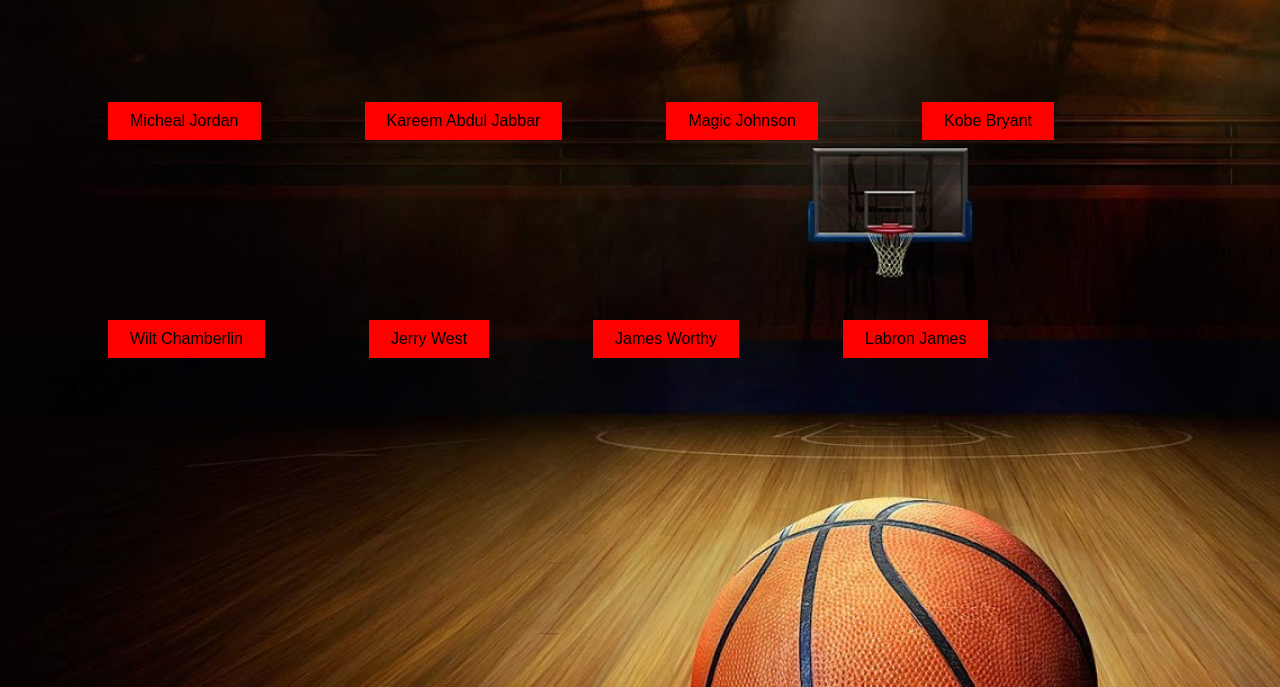
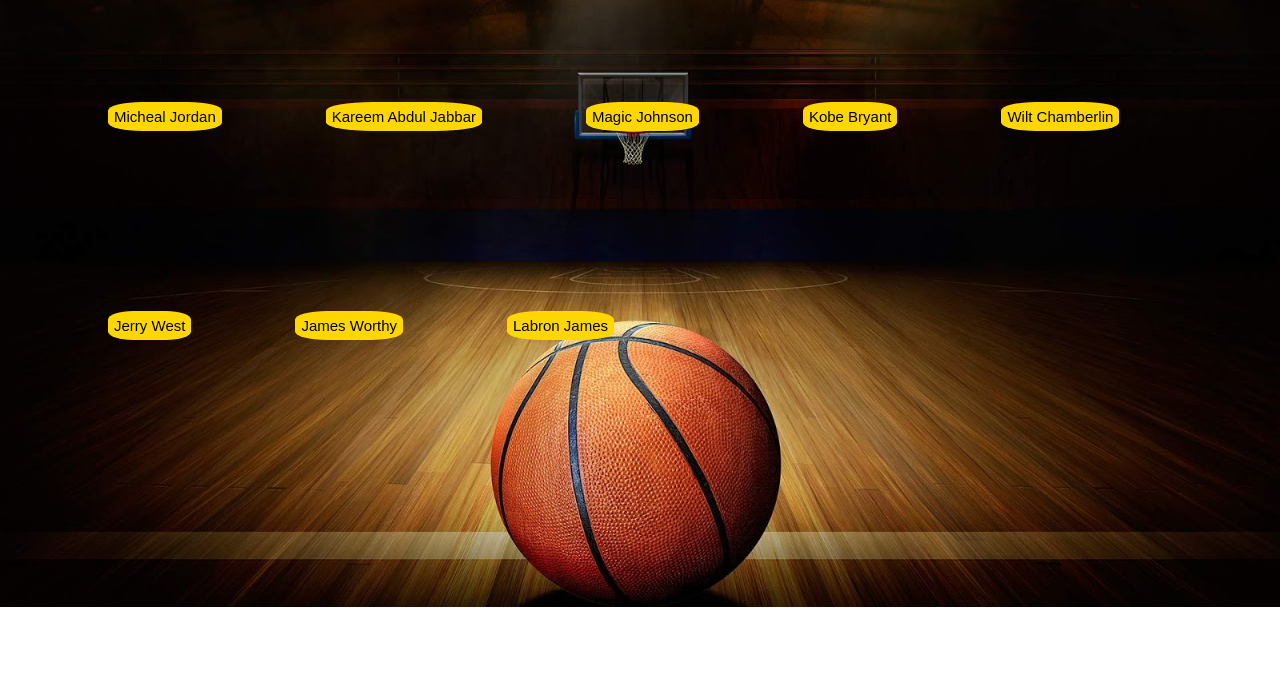
Before and after one commit to Armmand/BestBasketballPlayers, a plain HTML site: page index.html in a window 1280 px wide. Shown: the part 113-800 px from the top of the page. Drawn offline with nearby package versions, Linux system fonts and the light colour scheme.

Commit message:
added some new style

```diff
--- a/css/style.css
+++ b/css/style.css
@@ -1,7 +1,9 @@
 body {
   background-image: url("../images/1579644.jpg");
-  background-size: 1800px;
+  background-size: 100%;
   color: white;
+  background-repeat: no-repeat;
+
 }
 
 h1 {
@@ -23,10 +25,11 @@ button {
     margin-bottom: 90px;
     margin-right: 0px;
     margin-left: 100px;
-    background-color: red;
+    background-color: gold;
     border: none;
     color: black;
-    padding: 10px 22px;
+    padding: 6px 6px;
     text-decoration: none;
-    font-size: 16px;
+    font-size: 15px;
+    border-radius: 30%;
 }
```
